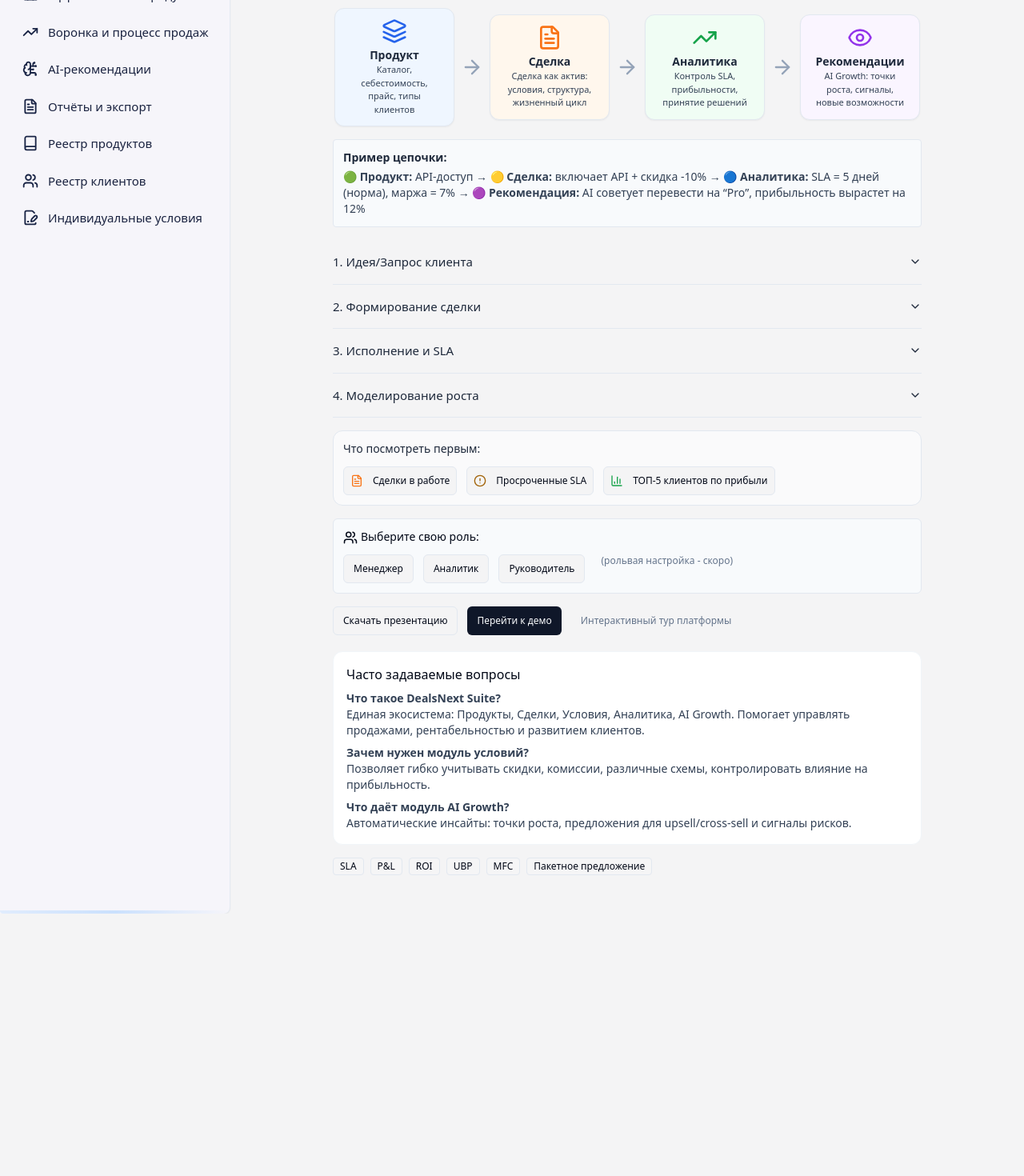
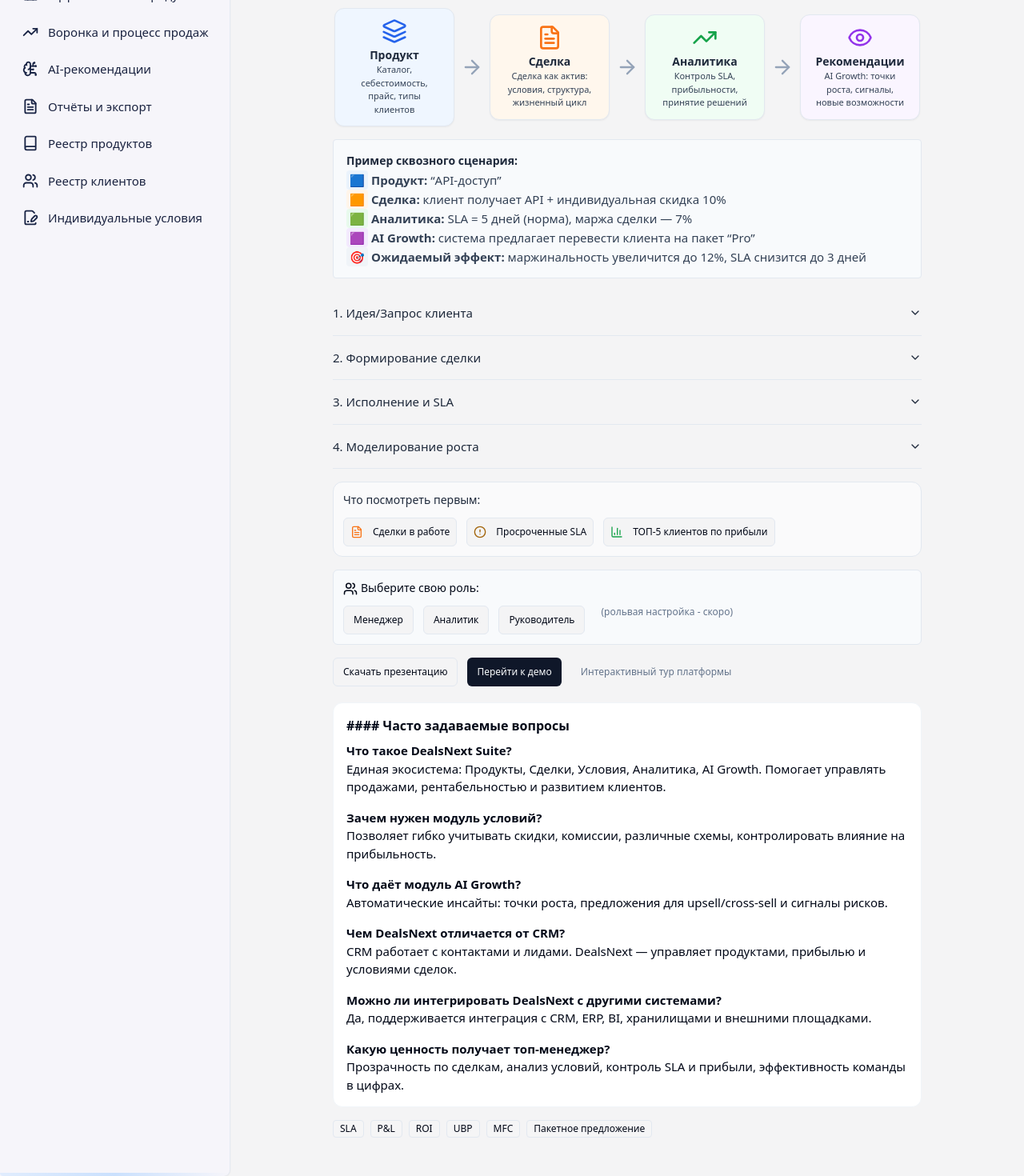
Before and after one commit to eiler2005/dealsnext-insight-hub, a React (Vite) app: page /about in a window 1280 px wide. Shown: the part 316-1786 px from the top of the page at 80% size. Before the commit the page ends 1458 px from the top, so only its background shows below. Built offline with nearby package versions, Linux system fonts and the light colour scheme.

Commit message:
Refactor "About System" content
- Updated the "Example Chain" section to "End-to-end Scenario Example" with the specified content and formatting.
- Updated the "Frequently Asked Questions" section with the provided content and formatting.

```diff
--- a/src/pages/AboutSystem.tsx
+++ b/src/pages/AboutSystem.tsx
@@ -1,4 +1,3 @@
-
 import { Layers, FileText, Book, TrendingUp, Eye, ArrowRight, Users, BarChart3, AlertCircle } from "lucide-react";
 import { Button } from "@/components/ui/button";
 import { Accordion, AccordionContent, AccordionItem, AccordionTrigger } from "@/components/ui/accordion";
@@ -81,6 +80,18 @@ const FAQS = [
   {
     q: "Что даёт модуль AI Growth?",
     a: "Автоматические инсайты: точки роста, предложения для upsell/cross-sell и сигналы рисков.",
+  },
+  {
+    q: "Чем DealsNext отличается от CRM?",
+    a: "CRM работает с контактами и лидами. DealsNext — управляет продуктами, прибылью и условиями сделок.",
+  },
+  {
+    q: "Можно ли интегрировать DealsNext с другими системами?",
+    a: "Да, поддерживается интеграция с CRM, ERP, BI, хранилищами и внешними площадками.",
+  },
+  {
+    q: "Какую ценность получает топ-менеджер?",
+    a: "Прозрачность по сделкам, анализ условий, контроль SLA и прибыли, эффективность команды в цифрах.",
   },
 ];
 
@@ -172,15 +183,31 @@ export default function AboutSystem() {
       {/* Интерактивная flow-цепочка */}
       <FlowChain />
 
-      {/* Пример цепочки */}
-      <div className="mb-4 bg-slate-50 border rounded p-3 text-sm text-slate-700">
-        <span className="font-semibold text-slate-800">Пример цепочки:</span><br />
-        <span className="inline-block mt-1 text-xs md:text-sm">
-          🟢 <b>Продукт:</b> API-доступ →
-          🟡 <b>Сделка:</b> включает API + скидка -10% →
-          🔵 <b>Аналитика:</b> SLA = 5 дней (норма), маржа = 7% →
-          🟣 <b>Рекомендация:</b> AI советует перевести на “Pro”, прибыльность вырастет на 12%
-        </span>
+      {/* Пример сквозного сценария */}
+      <div className="mb-4 bg-slate-50 border rounded p-4 text-sm text-slate-700">
+        <div className="font-semibold text-slate-800 mb-1">Пример сквозного сценария:</div>
+        <div className="space-y-1 text-[15px]">
+          <div>
+            <span className="mr-1 rounded px-1 py-0.5 font-bold" style={{ background: "#eaf3fc", color: "#2463eb" }}>🟦</span>
+            <b>Продукт:</b> “API-доступ”
+          </div>
+          <div>
+            <span className="mr-1 rounded px-1 py-0.5 font-bold" style={{ background: "#fff5ea", color: "#ff9500" }}>🟧</span>
+            <b>Сделка:</b> клиент получает API + индивидуальная скидка 10%
+          </div>
+          <div>
+            <span className="mr-1 rounded px-1 py-0.5 font-bold" style={{ background: "#e8faed", color: "#25aa6a" }}>🟩</span>
+            <b>Аналитика:</b> SLA = 5 дней (норма), маржа сделки — 7%
+          </div>
+          <div>
+            <span className="mr-1 rounded px-1 py-0.5 font-bold" style={{ background: "#f3eafe", color: "#9333ea" }}>🟪</span>
+            <b>AI Growth:</b> система предлагает перевести клиента на пакет “Pro”
+          </div>
+          <div>
+            <span className="mr-1 rounded px-1 py-0.5 font-bold" style={{ background: "#f0f4f8", color: "#16437e" }}>🎯</span>
+            <b>Ожидаемый эффект:</b> маржинальность увеличится до 12%, SLA снизится до 3 дней
+          </div>
+        </div>
       </div>
 
       {/* Блок сценария */}
@@ -243,15 +270,39 @@ export default function AboutSystem() {
       </div>
       {/* FAQ */}
       <div className="mb-4 bg-white rounded-xl p-4 border border-slate-100">
-        <div className="text-base font-medium mb-2">Часто задаваемые вопросы</div>
-        <ul className="space-y-2 text-sm text-slate-700">
-          {FAQS.map((f) => (
-            <li key={f.q}>
-              <div className="font-semibold">{f.q}</div>
-              <div>{f.a}</div>
-            </li>
-          ))}
-        </ul>
+        <div className="text-base font-semibold mb-2">#### Часто задаваемые вопросы</div>
+        <div className="space-y-4 text-[15px]">
+          <div>
+            <span className="font-semibold">Что такое DealsNext Suite?</span>
+            <br />
+            Единая экосистема: Продукты, Сделки, Условия, Аналитика, AI Growth. Помогает управлять продажами, рентабельностью и развитием клиентов.
+          </div>
+          <div>
+            <span className="font-semibold">Зачем нужен модуль условий?</span>
+            <br />
+            Позволяет гибко учитывать скидки, комиссии, различные схемы, контролировать влияние на прибыльность.
+          </div>
+          <div>
+            <span className="font-semibold">Что даёт модуль AI Growth?</span>
+            <br />
+            Автоматические инсайты: точки роста, предложения для upsell/cross-sell и сигналы рисков.
+          </div>
+          <div>
+            <span className="font-semibold">Чем DealsNext отличается от CRM?</span>
+            <br />
+            CRM работает с контактами и лидами. DealsNext — управляет продуктами, прибылью и условиями сделок.
+          </div>
+          <div>
+            <span className="font-semibold">Можно ли интегрировать DealsNext с другими системами?</span>
+            <br />
+            Да, поддерживается интеграция с CRM, ERP, BI, хранилищами и внешними площадками.
+          </div>
+          <div>
+            <span className="font-semibold">Какую ценность получает топ-менеджер?</span>
+            <br />
+            Прозрачность по сделкам, анализ условий, контроль SLA и прибыли, эффективность команды в цифрах.
+          </div>
+        </div>
       </div>
       {/* Глоссарий */}
       <OverviewGlossary />
```
